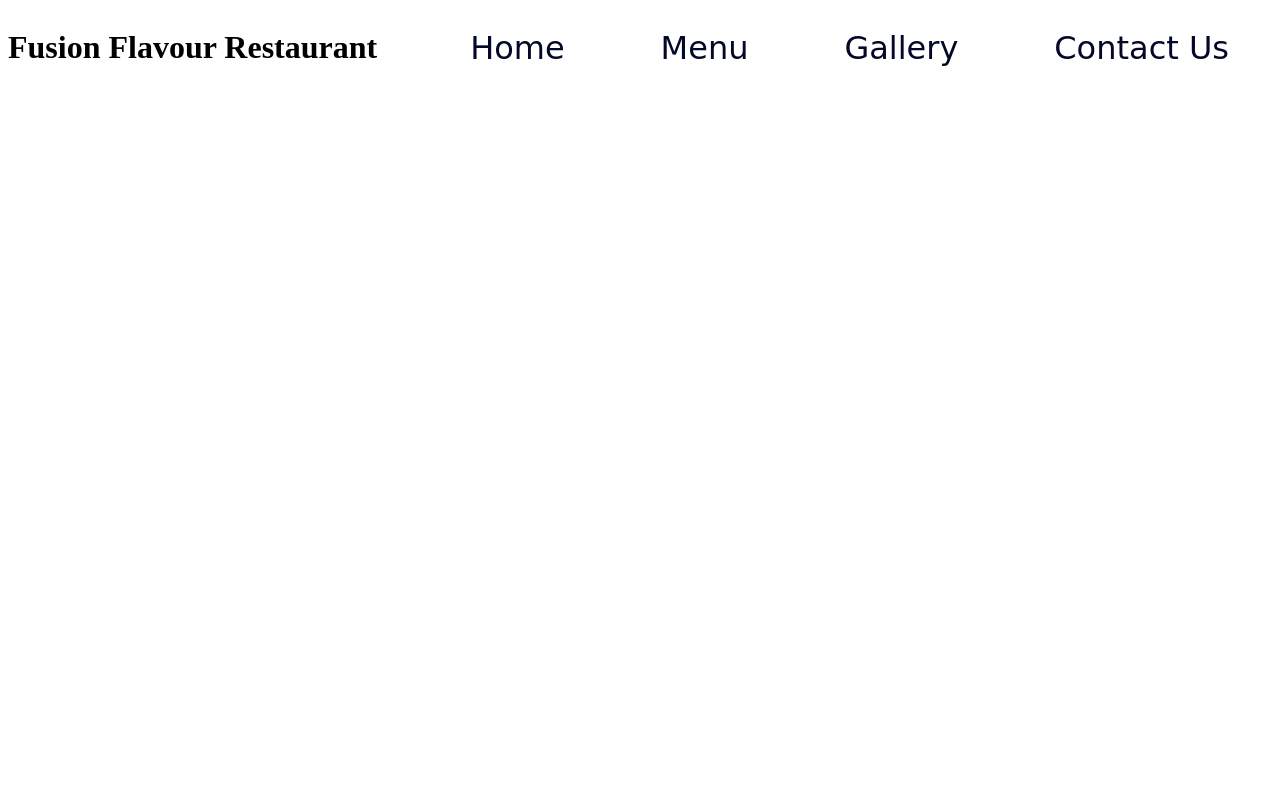
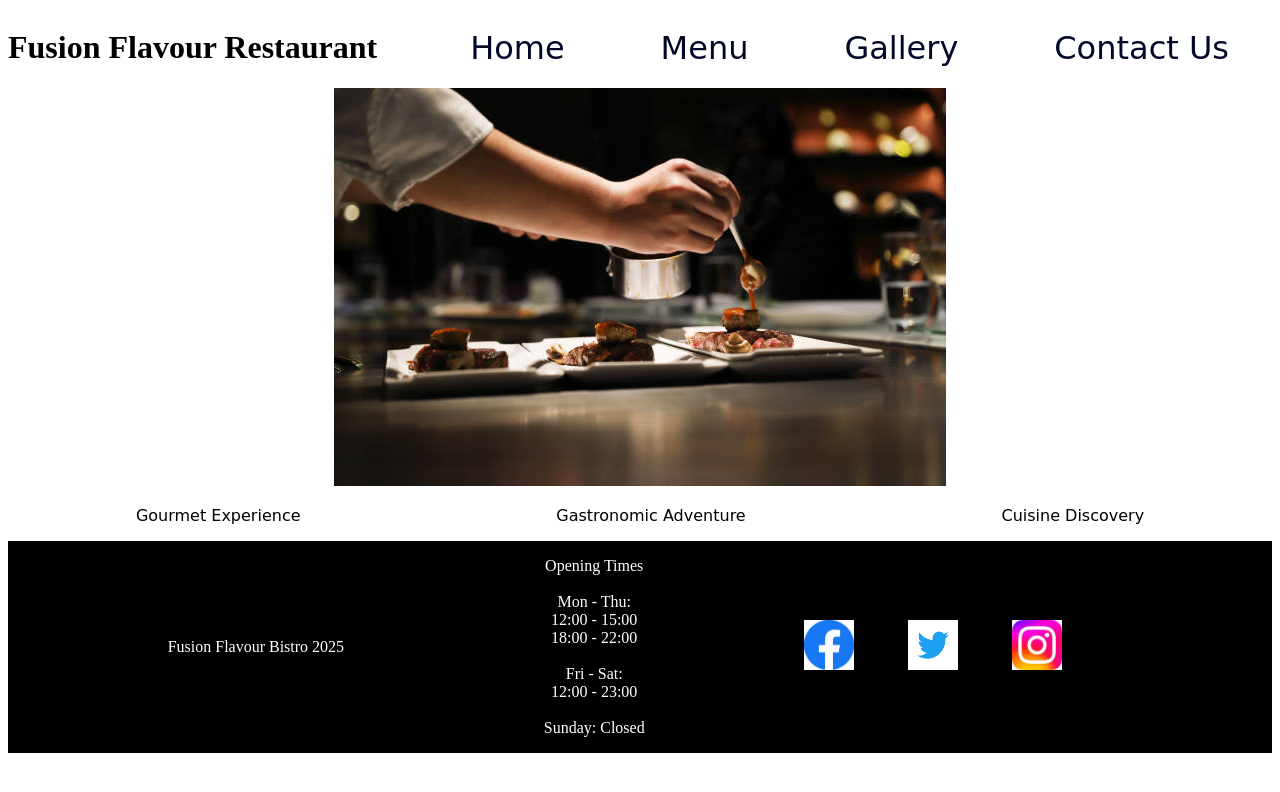
Before and after one commit to dailafing/Fusion-flavour-restaurant, a plain HTML site: page index.html in a window 1280 px wide. Drawn offline with Linux system fonts and the light colour scheme; a web font is replaced by a local one.

Commit message:
index.html completed, beginning menu.html

```diff
--- a/assets/styles/style.css
+++ b/assets/styles/style.css
@@ -1,6 +1,9 @@
 @import url('https://fonts.googleapis.com/css2?family=Italianno&display=swap');
 
 /* CSS Variables */
+
+/* ******************************************************** */
+/* index.html */
 
 :root{
     --nav-link-primary-colour: #030829;
@@ -40,3 +43,60 @@
 .nav-link:hover {
     color: var(--nav-link-hover-colour)
 }
+
+#main-footer {
+    width: 100%;
+    background-color: #000000;
+    color: #ffffff;
+    display: flex;
+    flex-direction: row;
+    align-items: center;
+    justify-content: space-evenly;
+
+}
+
+#main-footer{
+    width: 100%;
+    background-color: #000000;
+    color: #ffffff;
+    display: flex;
+    flex-direction: row;
+    align-items: center;
+    justify-content: space-evenly;
+}
+
+#opening-times{
+    text-align: center;
+}
+
+#description-container{
+    display: flex;
+    flex-direction: row;
+    align-items: center;
+    justify-content: space-around;
+}
+
+#social-links img{
+    width: 50px;
+    height: 50px;
+    margin-right: 50px;
+}
+
+.text-jim{
+    font-family: "Jim Nightshade", cursive;
+}
+
+.mb-2{
+    margin-bottom: 2vh;
+}
+
+.text-center{
+    text-align: center;
+}
+
+ul{
+    list-style: none;
+}
+
+/* ******************************************************** */
+/* menu.html */
--- a/index.html
+++ b/index.html
@@ -1,15 +1,17 @@
 <!DOCTYPE html>
 <html lang="en">
+
 <head>
     <meta charset="UTF-8">
     <meta name="viewport" content="width=device-width, initial-scale=1.0">
     <link rel="stylesheet" href="assets/styles/style.css">
     <title>Fusion Flavour Restaurant</title>
 </head>
+
 <body>
 
     <!-- header -->
-     <header id="main-header">
+    <header id="main-header">
         <h1>Fusion Flavour Restaurant</h1>
 
         <!-- navigation bar -->
@@ -22,11 +24,46 @@
             </ul>
         </nav>
 
-     </header>
+    </header>
 
     <!-- main code -->
+    <main>
+
+        <div class="text-center">
+            <img src="assets/img/mainImage.jpg" alt="Image of The Restaurant" id="main-image">
+        </div>
+
+        <div id="description-container">
+            <p class="text-center text-jim">Gourmet Experience</p>
+            <p class="text-center text-jim">Gastronomic Adventure</p>
+            <p class="text-center text-jim">Cuisine Discovery</p>
+        </div>
+
+    </main>
 
     <!-- footer code -->
+     <footer id="main-footer">
+
+        <p>Fusion Flavour Bistro 2025</p>
+        <div id="opening-times">
+            <ul>
+                <li>Opening Times</li><BR> <!-- included as a list item to ensure it's centered properly -->
+                <li>Mon - Thu:<BR>12:00 - 15:00 <BR> 18:00 - 22:00</li>
+                    <BR> <!-- for better presentation and accesability/easier on the eyes -->
+                <li>Fri - Sat:<BR> 12:00 - 23:00</li>
+                    <BR> <!-- for better presentation and accesability/easier on the eyes -->
+                <li>Sunday: Closed</li>
+            </ul>
+        </div>
+
+        <!-- Social Links -->
+         <div id="social-links">
+            <a href="https://www.facebook.com" target="_blank"><img src="assets/img/facebook.png" alt="facebook"></a>
+            <a href="https://www.x.com" target="_blank"><img src="assets/img/twitter.png" alt="twitter"></a>
+            <a href="https://www.instagram.com" target="_blank"><img src="assets/img/instagram.jpg" alt="instagram"></a>
+         </div>
+
+     </footer>
 
 </body>
 </html>
```
Also changed, not shown: menu.html (+31 -0 lines).
